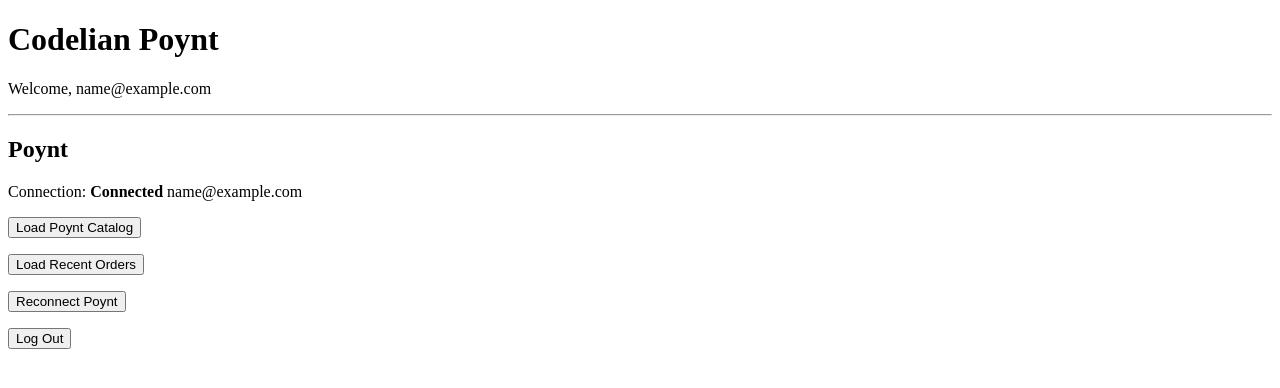
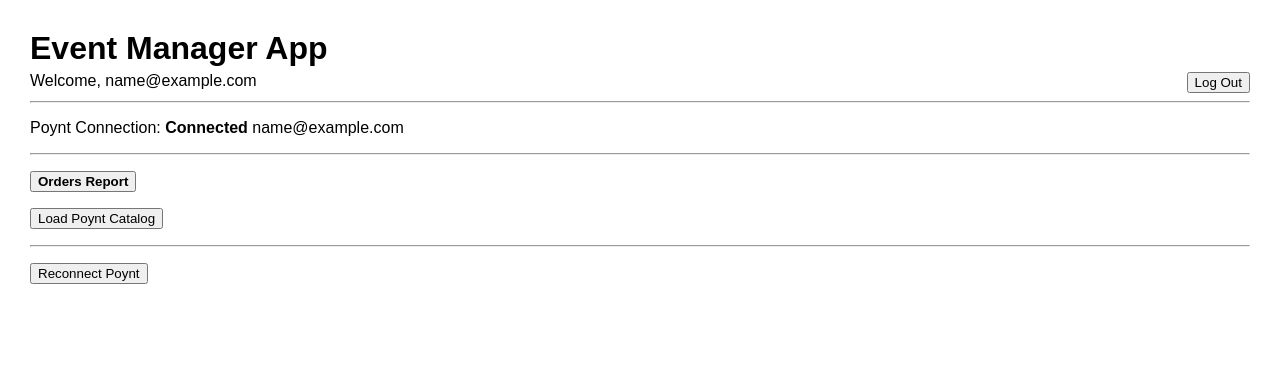
Before and after one commit to kyledugger/PoyntEventReports, a FastAPI app: page /dashboard in a window 1280 px wide. Shown: the top 388 px of the page. Run offline with FastAPI, Linux system fonts and the light colour scheme; the visitor is signed in with stand-in values (Sample User, id 1); tables that the repository leaves empty hold one stand-in row (values such as "Sample post").

Commit message:
updated dashboard and made main / route redirect to dashboard

```diff
--- a/main.py
+++ b/main.py
@@ -63,6 +63,10 @@ app.add_middleware(
 
 templates = Jinja2Templates(directory="templates")
 
+@app.get("/", include_in_schema=False)
+async def root():
+    return RedirectResponse("/dashboard", status_code=303)
+
 
 @app.get("/dashboard", response_class=HTMLResponse)
 async def dashboard(request: Request):
--- a/templates/dashboard.html
+++ b/templates/dashboard.html
@@ -2,27 +2,77 @@
 <html>
 <head>
     <title>Codelian Poynt Dashboard</title>
+
+    <style>
+        body {
+            font-family: Arial, sans-serif;
+            margin: 30px;
+        }
+
+        h1 {
+            margin-bottom: 5px;
+        }
+
+        .header-text {
+            float: left;
+            display: inline;
+
+        }
+
+        .logout-block {
+            float: right;
+            display: inline;
+
+        }
+
+        .clearfix::after {
+            content: "";
+            clear: both;
+            display: table;
+        }
+
+
+    </style>
 </head>
 
 <body>
 
-    <h1>Codelian Poynt</h1>
+    <h1>Event Manager App</h1>
 
-    <p>
-        Welcome, {{ user.email }}
-    </p>
+    <div>
+        <div class="header-text">
+            Welcome, {{ user.email }}
+        </div>
+        <div class="logout-block">
+            <form method="post" action="/logout">
+                <button type="submit">
+                    Log Out
+                </button>
+            </form>
+        </div>
+    </div>
 
+    <div class="clearfix"></div>
 
     <hr>
-
-    <h2>Poynt</h2>
 
     {% if poynt_connection %}
 
         <p>
-            Connection:
+            Poynt Connection:
             <strong>Connected</strong>
             {{ user.email }}
+        </p>
+    <hr>
+
+
+
+        <p>
+            <a href="/poynt/orders">
+                <button type="button">
+                    <strong>Orders Report</Strong>
+                </button>
+            </a>
         </p>
 
         <p>
@@ -32,13 +82,8 @@
                 </button>
             </a>
         </p>
-        <p>
-            <a href="/poynt/orders">
-                <button type="button">
-                    Load Recent Orders
-                </button>
-            </a>
-        </p>
+
+        <hr>
 
         <p>
             <a href="/oauth/start">
@@ -51,7 +96,7 @@
     {% else %}
 
         <p>
-            Connection:
+            Poynt Connection:
             <strong>Not connected</strong>
         </p>
 
@@ -64,10 +109,6 @@
         </p>
 
     {% endif %}
-    <form method="post" action="/logout">
-        <button type="submit">
-            Log Out
-        </button>
-    </form>
+
 </body>
 </html>
```
